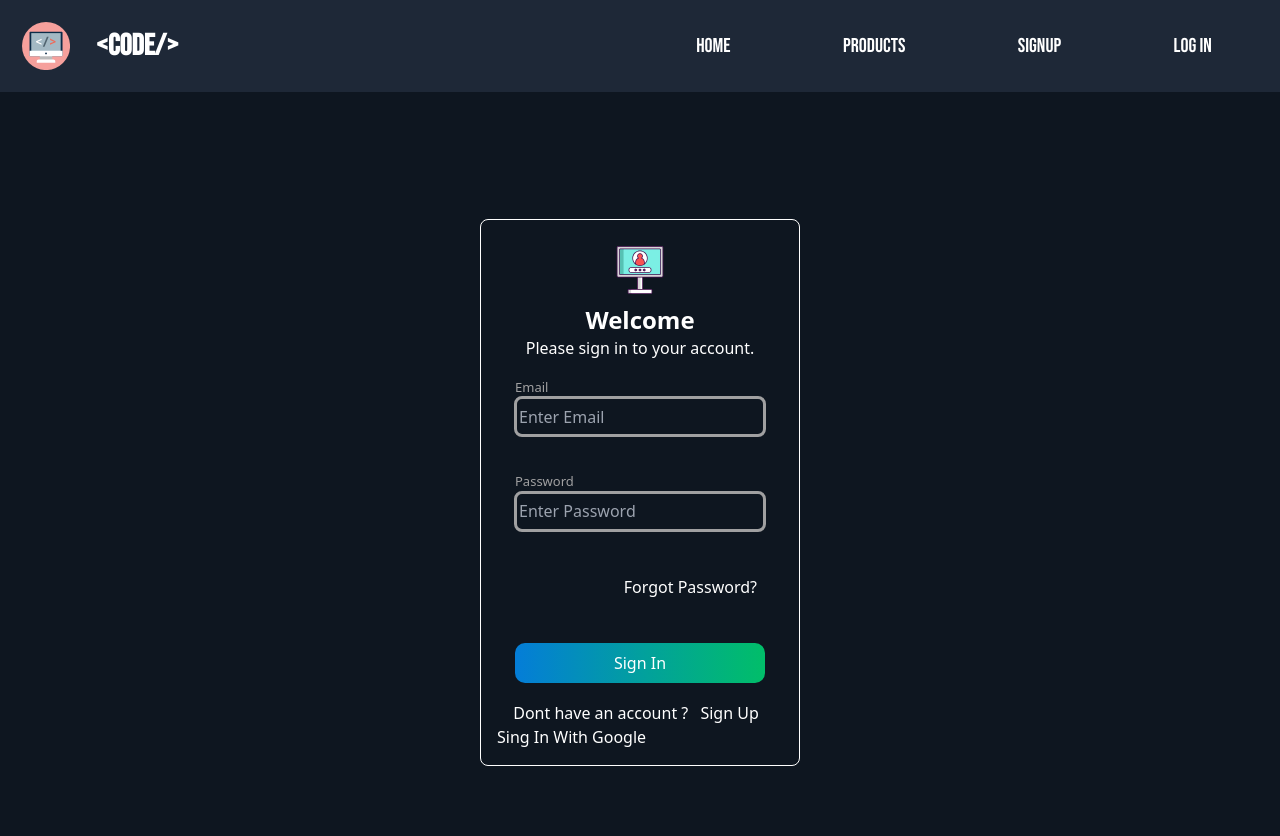
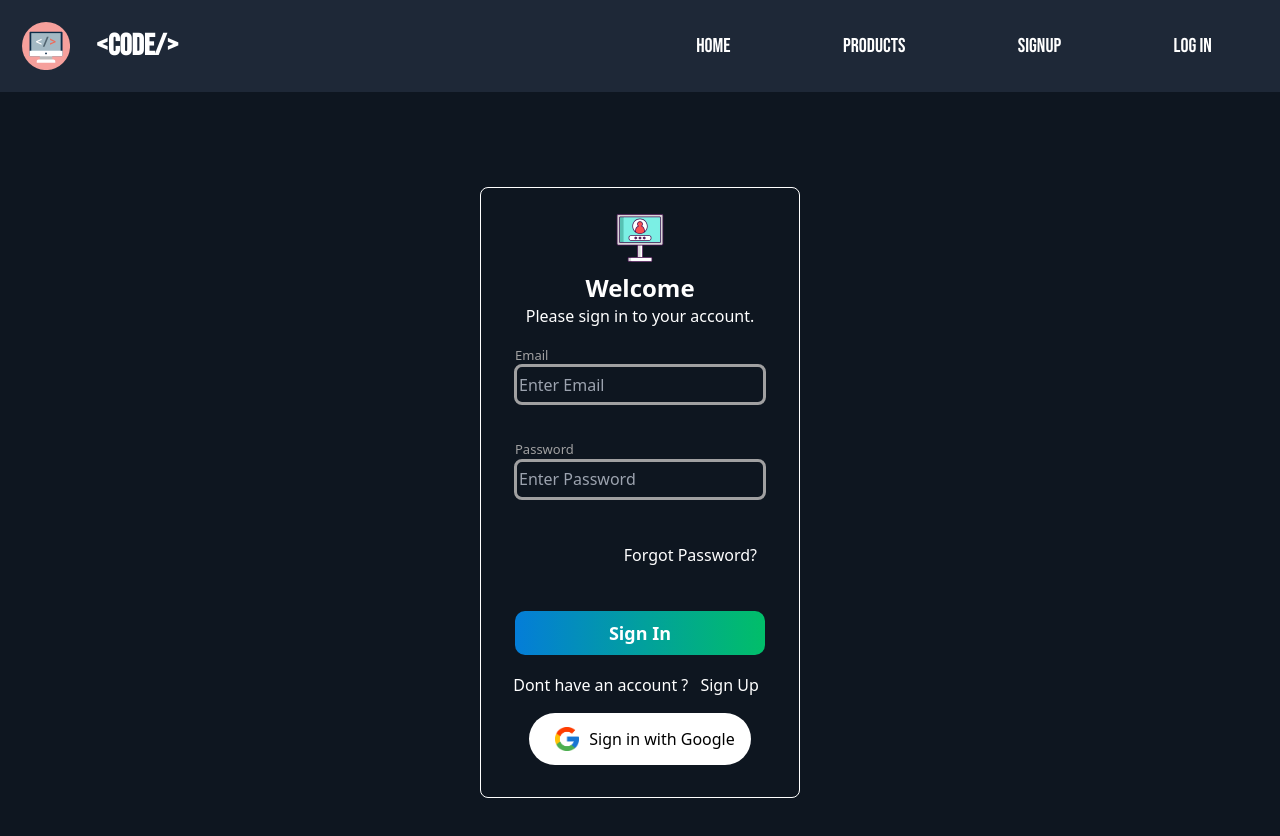
Before and after one commit to harshdivate/Projects, a React (Vite) app in the folder Authentication/react-hook-form/: page /login in a window 1280 px wide. Shown: the top 836 px of the page. Built offline with nearby package versions, Linux system fonts and the light colour scheme; a web font is replaced by a local one.

Commit message:
google oauth button

```diff
--- a/Authentication/react-hook-form/src/components/LoginForm/LoginForm.css
+++ b/Authentication/react-hook-form/src/components/LoginForm/LoginForm.css
@@ -28,3 +28,7 @@ form div input {
     padding:8px;
     border-radius: 10px;
 }
+
+.google:hover{
+    box-shadow:2px 2px 10px 2px rgba(255,255,255,0.8);
+}
--- a/Authentication/react-hook-form/src/components/LoginForm/LoginForm.jsx
+++ b/Authentication/react-hook-form/src/components/LoginForm/LoginForm.jsx
@@ -17,7 +17,7 @@ function LoginForm() {
     // })
     const handleSignInWithGoogle = () => {
       const account = configureAppWrite();
-      localStorage.setItem('isLoggedIn',true)
+      addUser();
       console.log(account.createOAuth2Session('google','http://localhost:5173/','http://localhost:5173/login'))
     }
 
@@ -83,7 +83,7 @@ function LoginForm() {
                   <NavLink>Forgot Password?</NavLink>
             </div>
             {/* Button */}
-            <div>
+            <div className='font-bold text-lg'>
                 <button id="register" type="submit">Sign In</button>
             </div>
           </form>
@@ -91,10 +91,12 @@ function LoginForm() {
           <div className='flex items-center justify-center '>
             <p className=''>Dont have an account ? <NavLink>Sign Up</NavLink></p>
           </div>
-          <div>
+          <div className='flex justify-center m-4'>
             <button
-            onClick={handleSignInWithGoogle}
-            >Sing In With Google</button>
+            className='bg-white text-black py-1 px-4 rounded-full flex items-center justify-center google'
+            onClick={handleSignInWithGoogle}>
+             <img src='google-logo.png' className='h-6 w-6'/>
+            Sign in with Google</button>
           </div>
         </div>
 
--- a/Authentication/react-hook-form/src/components/Navigation-Bar/Navigation.jsx
+++ b/Authentication/react-hook-form/src/components/Navigation-Bar/Navigation.jsx
@@ -7,11 +7,13 @@ import userContext from '../../context/userContext'
 function Navigation() {
   const navigate = useNavigate();
   const {isUserLoggedIn,removeUser,isLoggedIn} = useContext(userContext);
-
+  console.log('User is Logged in ?'+isUserLoggedIn())
   const handleLogout = () => {
     if(isLoggedIn){
       console.log('Now i should delete the localStorage '+isLoggedIn)
       removeUser();
+      navigate('/')
+    }else{
       navigate('/')
     }
   }
```
Also changed, not shown: Authentication/react-hook-form/public/google-logo.png (added).
